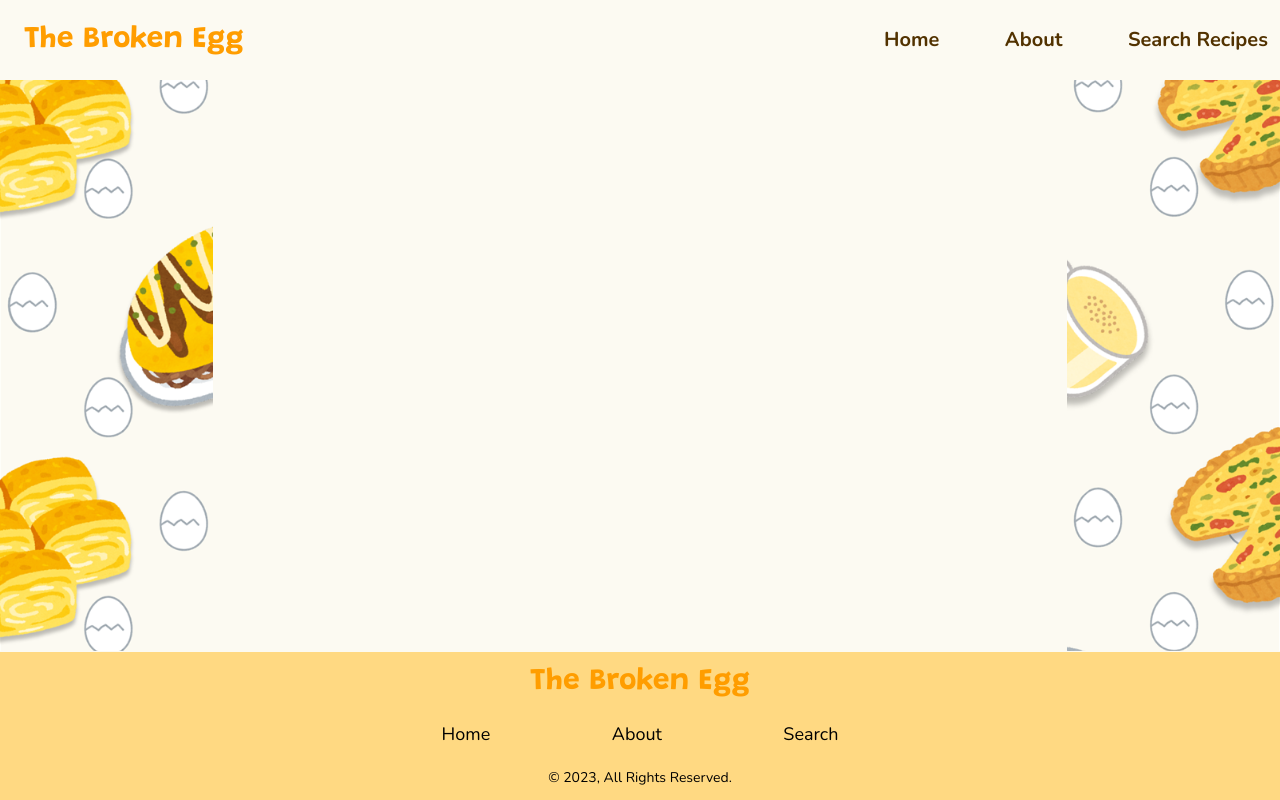
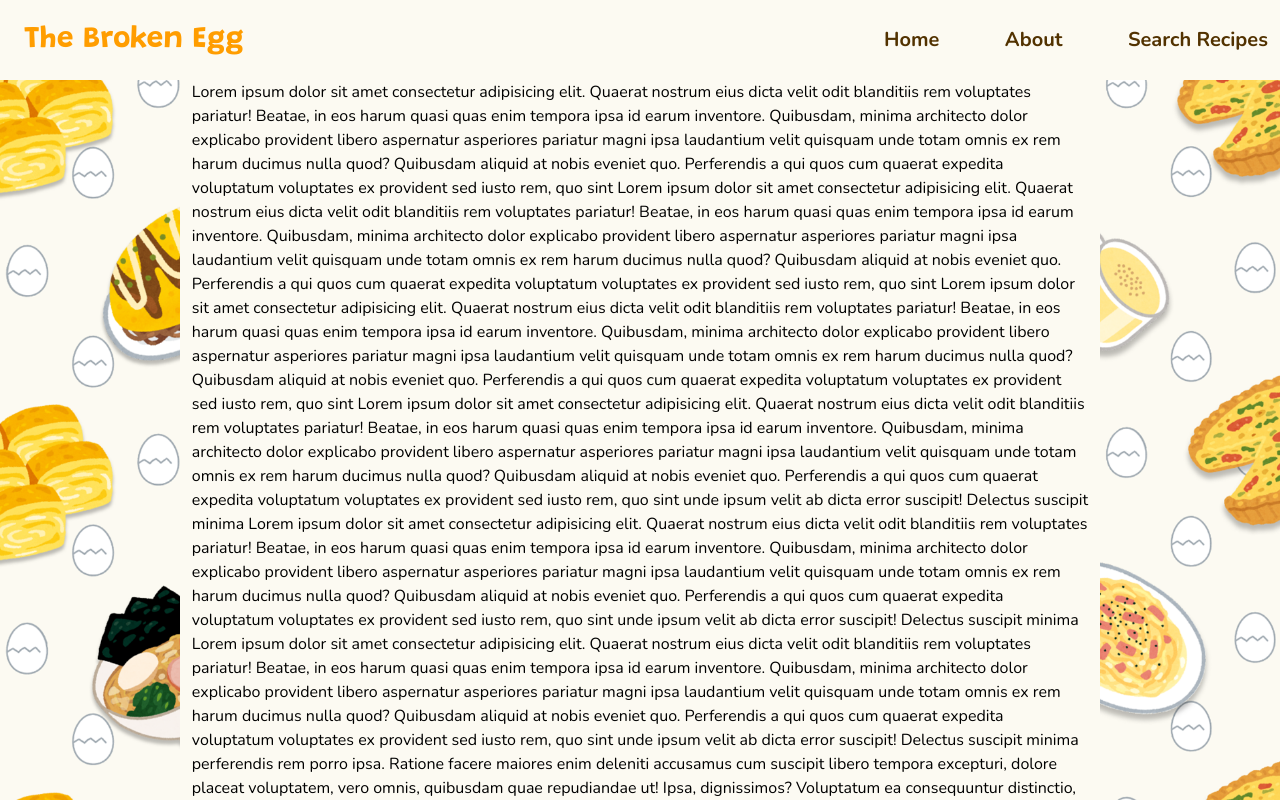
Before and after one commit to Lasseignejk/TheBrokenEgg, a React (Vite) app: page / in a window 1280 px wide. Shown: the top 800 px of the page. Built offline with nearby package versions, Linux system fonts and the light colour scheme.

Commit message:
Page layout for about and home are done
finally figured out how to set the background image in tailwind config file. all i was missing was to give the div a w/h and it worked

```diff
--- a/src/components/AboutPage.tsx
+++ b/src/components/AboutPage.tsx
@@ -1,18 +1,16 @@
 import React from "react";
 import { Link } from "react-router-dom";
+import LeftImage from "./LeftImage";
+import RightImage from "./RightImage";
 
 const AboutPage = (): JSX.Element => {
 	return (
-		<div className="h-[calc(100vh-14.3rem)] relative">
-			<div className="h-full md:grid md:grid-cols-homemd xl:grid-cols-homexl ">
-				<div className="relative h-full overflow-hidden hidden md:block">
-					<img src="../../BrokenEggHomeLeft.png" alt="" className="w-full" />
-					<img src="../../BrokenEggHomeLeft.png" alt="" className="w-full" />
-					<img src="../../BrokenEggHomeLeft.png" alt="" className="w-full" />
-				</div>
+		<div className="">
+			<div className=" min-h-[calc(100vh-14.3rem)] md:flex md:grid-cols-homemd xl:grid-cols-homexl ">
+				<LeftImage />
 				<div className="w-full flex justify-center md:items-center">
-					<div className="flex flex-col items-center mt-3 px-3 gap-10 sm:w-3/4">
-						<h1 className="text-3xl font-bold">
+					<div className="flex flex-col px-3 justify-center items-center gap-5 sm:w-3/4 lg:w-full">
+						<h1 className="text-2xl font-bold">
 							About{" "}
 							<span className="font-grandStand text-main">The Broken Egg</span>
 						</h1>
@@ -49,11 +47,7 @@ const AboutPage = (): JSX.Element => {
 						</div>
 					</div>
 				</div>
-				<div className="relative h-full overflow-hidden hidden md:block">
-					<img src="../../BrokenEggHomeRight.png" alt="" className="w-full" />
-					<img src="../../BrokenEggHomeRight.png" alt="" className="w-full" />
-					<img src="../../BrokenEggHomeRight.png" alt="" className="w-full" />
-				</div>
+				<RightImage />
 			</div>
 		</div>
 	);
--- a/src/components/HomePage.tsx
+++ b/src/components/HomePage.tsx
@@ -1,22 +1,129 @@
 import React from "react";
+import LeftImage from "./LeftImage";
+import RightImage from "./RightImage";
 
 const HomePage = (): JSX.Element => {
 	return (
-		<div className="h-[calc(100vh-14.3rem)] relative">
-			<div className="h-full md:grid md:grid-cols-homemd xl:grid-cols-homexl ">
-				<div className="relative h-full overflow-hidden hidden md:block">
-					<img src="../../BrokenEggHomeLeft.png" alt="" className="w-full" />
-					<img src="../../BrokenEggHomeLeft.png" alt="" className="w-full" />
-					<img src="../../BrokenEggHomeLeft.png" alt="" className="w-full" />
+		<div className="">
+			<div className=" min-h-[calc(100vh-14.3rem)] md:flex md:grid-cols-homemd xl:grid-cols-homexl ">
+				<LeftImage />
+				<div className="w-full flex justify-center md:items-center">
+					<div className="flex px-3 sm:w-3/4 lg:w-full">
+						Lorem ipsum dolor sit amet consectetur adipisicing elit. Quaerat
+						nostrum eius dicta velit odit blanditiis rem voluptates pariatur!
+						Beatae, in eos harum quasi quas enim tempora ipsa id earum
+						inventore. Quibusdam, minima architecto dolor explicabo provident
+						libero aspernatur asperiores pariatur magni ipsa laudantium velit
+						quisquam unde totam omnis ex rem harum ducimus nulla quod? Quibusdam
+						aliquid at nobis eveniet quo. Perferendis a qui quos cum quaerat
+						expedita voluptatum voluptates ex provident sed iusto rem, quo sint
+						Lorem ipsum dolor sit amet consectetur adipisicing elit. Quaerat
+						nostrum eius dicta velit odit blanditiis rem voluptates pariatur!
+						Beatae, in eos harum quasi quas enim tempora ipsa id earum
+						inventore. Quibusdam, minima architecto dolor explicabo provident
+						libero aspernatur asperiores pariatur magni ipsa laudantium velit
+						quisquam unde totam omnis ex rem harum ducimus nulla quod? Quibusdam
+						aliquid at nobis eveniet quo. Perferendis a qui quos cum quaerat
+						expedita voluptatum voluptates ex provident sed iusto rem, quo sint
+						Lorem ipsum dolor sit amet consectetur adipisicing elit. Quaerat
+						nostrum eius dicta velit odit blanditiis rem voluptates pariatur!
+						Beatae, in eos harum quasi quas enim tempora ipsa id earum
+						inventore. Quibusdam, minima architecto dolor explicabo provident
+						libero aspernatur asperiores pariatur magni ipsa laudantium velit
+						quisquam unde totam omnis ex rem harum ducimus nulla quod? Quibusdam
+						aliquid at nobis eveniet quo. Perferendis a qui quos cum quaerat
+						expedita voluptatum voluptates ex provident sed iusto rem, quo sint
+						Lorem ipsum dolor sit amet consectetur adipisicing elit. Quaerat
+						nostrum eius dicta velit odit blanditiis rem voluptates pariatur!
+						Beatae, in eos harum quasi quas enim tempora ipsa id earum
+						inventore. Quibusdam, minima architecto dolor explicabo provident
+						libero aspernatur asperiores pariatur magni ipsa laudantium velit
+						quisquam unde totam omnis ex rem harum ducimus nulla quod? Quibusdam
+						aliquid at nobis eveniet quo. Perferendis a qui quos cum quaerat
+						expedita voluptatum voluptates ex provident sed iusto rem, quo sint
+						unde ipsum velit ab dicta error suscipit! Delectus suscipit minima
+						Lorem ipsum dolor sit amet consectetur adipisicing elit. Quaerat
+						nostrum eius dicta velit odit blanditiis rem voluptates pariatur!
+						Beatae, in eos harum quasi quas enim tempora ipsa id earum
+						inventore. Quibusdam, minima architecto dolor explicabo provident
+						libero aspernatur asperiores pariatur magni ipsa laudantium velit
+						quisquam unde totam omnis ex rem harum ducimus nulla quod? Quibusdam
+						aliquid at nobis eveniet quo. Perferendis a qui quos cum quaerat
+						expedita voluptatum voluptates ex provident sed iusto rem, quo sint
+						unde ipsum velit ab dicta error suscipit! Delectus suscipit minima
+						Lorem ipsum dolor sit amet consectetur adipisicing elit. Quaerat
+						nostrum eius dicta velit odit blanditiis rem voluptates pariatur!
+						Beatae, in eos harum quasi quas enim tempora ipsa id earum
+						inventore. Quibusdam, minima architecto dolor explicabo provident
+						libero aspernatur asperiores pariatur magni ipsa laudantium velit
+						quisquam unde totam omnis ex rem harum ducimus nulla quod? Quibusdam
+						aliquid at nobis eveniet quo. Perferendis a qui quos cum quaerat
+						expedita voluptatum voluptates ex provident sed iusto rem, quo sint
+						unde ipsum velit ab dicta error suscipit! Delectus suscipit minima
+						perferendis rem porro ipsa. Ratione facere maiores enim deleniti
+						accusamus cum suscipit libero tempora excepturi, dolore placeat
+						voluptatem, vero omnis, quibusdam quae repudiandae ut! Ipsa,
+						dignissimos? Voluptatum ea consequuntur distinctio, aperiam
+						molestiae neque iste? Quidem magnam, non est earum laboriosam qui
+						quaerat expedita quas eveniet quos velit illum commodi facere
+						exercitationem animi voluptate. Repellat atque magnam ab totam?
+						Possimus temporibus tempora at minus asperiores. Sit dignissimos
+						illum earum distinctio expedita ullam, a commodi nulla! Cupiditate
+						sapiente dolore dicta! Aut ipsum quasi, nam obcaecati eligendi nulla
+						ea error voluptatibus quis, quod deleniti. Eligendi, voluptatem
+						obcaecati. Voluptatibus quae nam, possimus doloremque consequatur
+						qui, cupiditate necessitatibus minima consectetur ut sit veniam!
+						Ducimus tempora, provident in sint voluptate repudiandae architecto
+						error dolorem amet, commodi corporis optio beatae suscipit. Sed
+						facilis ratione nam, consequatur sunt eaque placeat vitae veniam
+						omnis porro hic dolor laudantium, nihil molestias veritatis in
+						aperiam, quisquam necessitatibus deleniti nulla officia debitis.
+						Optio odio eveniet similique. Numquam ad officiis excepturi saepe,
+						distinctio dolorum voluptatem facere atque? Dignissimos porro quam
+						dolores exercitationem perspiciatis accusantium at iure consectetur
+						alias repudiandae molestias provident commodi, aliquid rem.
+						Voluptatibus, laudantium magnam. Minima, quos reiciendis! Natus,
+						laboriosam sequi veritatis facere, quia deleniti autem, et labore
+						voluptatem maxime neque omnis. Sed perferendis, sapiente dicta illo
+						quibusdam ducimus sint repellat! Deserunt reprehenderit in porro?
+						Ipsam earum nisi illum inventore hic a maxime ut minima quo. Odit
+						asperiores tempore repudiandae iusto, alias suscipit nam hic soluta
+						saepe nemo consectetur eum delectus itaque modi minus unde. Est
+						minima soluta, quo praesentium, aliquam ipsam nulla esse nobis ullam
+						dolores vel at? Perspiciatis, reiciendis officiis voluptas veniam id
+						sint aperiam perferendis nihil mollitia beatae inventore molestiae
+						fuga. Quaerat. Iste tempora, obcaecati exercitationem ex modi nisi!
+						Deleniti eligendi quidem molestiae eius? Laboriosam alias eaque quos
+						voluptates? Consequuntur velit, ad aliquam voluptatum minima eos
+						saepe, inventore, similique earum alias dolorem. Numquam sapiente
+						architecto laborum, iure dolore mollitia sequi quod recusandae
+						debitis quidem nihil quaerat necessitatibus aspernatur laudantium
+						porro tempore earum ad, maxime itaque obcaecati facilis eaque
+						exercitationem. Fugiat, est voluptas? Dolores in mollitia
+						architecto, pariatur reprehenderit repellat dolorum nobis. Rem
+						voluptatibus aliquam inventore aliquid ab maiores possimus
+						asperiores soluta. Esse ab aliquid, ea iusto quaerat nisi quas
+						aspernatur incidunt illo! Ex enim porro aspernatur quis. Ea facilis,
+						cumque ducimus natus velit quod? Non nulla totam ut deleniti
+						consequuntur quibusdam illum aut enim debitis aliquam, expedita
+						molestiae itaque aspernatur? Officiis, placeat? Officia quam in
+						perferendis? At, reiciendis laboriosam fugiat sequi ea ex placeat
+						molestias magnam officia et, optio numquam harum nobis magni?
+						Maiores maxime inventore sed id officia optio nostrum nemo. Quam
+						dolore nam quia officiis accusamus ut debitis tenetur architecto
+						quaerat ea. Assumenda consequatur minus incidunt nulla impedit
+						accusantium quibusdam, dolores tempora rem quaerat porro eaque odit
+						magni vero eveniet! Quia dolore exercitationem mollitia, nisi saepe
+						ut modi corporis optio eos voluptatem itaque aut nulla eligendi?
+						Dolorum saepe animi suscipit. Accusamus similique quae deserunt
+						explicabo cumque qui suscipit, placeat accusantium. Assumenda dolore
+						asperiores quibusdam, unde ratione nobis at molestiae delectus
+						facilis suscipit adipisci dignissimos, quisquam, recusandae magni
+						fuga? Laborum sequi similique vero ullam maxime numquam sed nobis
+						eligendi dolor voluptatibus?
+					</div>
 				</div>
-				<div className="w-full flex justify-center md:items-center">
-					<div className="flex flex-col items-center mt-3 px-3 gap-10 sm:w-3/4"></div>
-				</div>
-				<div className="relative h-full overflow-hidden hidden md:block">
-					<img src="../../BrokenEggHomeRight.png" alt="" className="w-full" />
-					<img src="../../BrokenEggHomeRight.png" alt="" className="w-full" />
-					<img src="../../BrokenEggHomeRight.png" alt="" className="w-full" />
-				</div>
+				<RightImage />
 			</div>
 		</div>
 	);
--- /dev/null
+++ b/src/components/LeftImage.tsx
@@ -0,0 +1,11 @@
+import React from "react";
+
+const LeftImage = (): JSX.Element => {
+	return (
+		<div className="overflow-hidden hidden md:block bg-leftImage bg-no-repeat bg-cover w-[250px] xl:w-[200px]">
+			{/* <img src="../../LeftLarge.png" alt="" /> */}
+		</div>
+	);
+};
+
+export default LeftImage;
--- /dev/null
+++ b/src/components/RightImage.tsx
@@ -0,0 +1,9 @@
+import React from "react";
+
+const RightImage = () => {
+	return (
+		<div className="overflow-hidden hidden md:block bg-rightImage bg-no-repeat bg-cover w-[250px] xl:w-[200px]"></div>
+	);
+};
+
+export default RightImage;
--- a/src/components/Search/SearchPage.tsx
+++ b/src/components/Search/SearchPage.tsx
@@ -14,9 +14,7 @@ import { FontAwesomeIcon } from "@fortawesome/react-fontawesome";
 import { faPlus } from "@fortawesome/free-solid-svg-icons";
 import { RecipeProps } from "../../util/Interfaces";
 
-// what does this component return? react jsx
 const SearchPage = (): JSX.Element => {
-	// check toolkit
 	const recipes = useAppSelector((state) => state.recipes.results);
 	console.log(recipes);
 
--- a/tailwind.config.cjs
+++ b/tailwind.config.cjs
@@ -22,7 +22,11 @@ module.exports = {
 			},
 			gridTemplateColumns: {
 				homemd: "1fr 4fr 1fr",
-				homexl: "1fr 6fr 1fr",
+				homexl: "1fr 1fr 1fr",
+			},
+			backgroundImage: {
+				leftImage: "url('../../LeftLarge.png')",
+				rightImage: "url('../../RightLarge.png')",
 			},
 		},
 	},
```
Also changed, not shown: public/LeftLarge.png (added), public/RightLarge.png (added).
